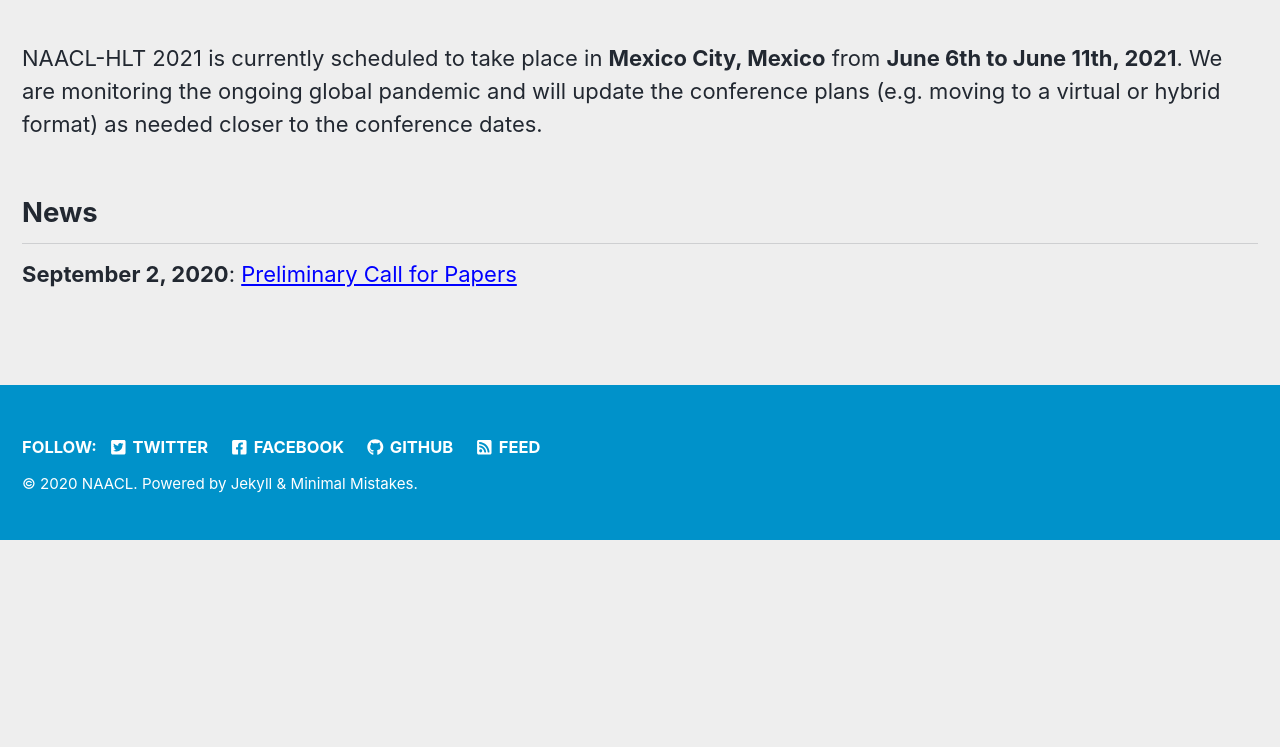
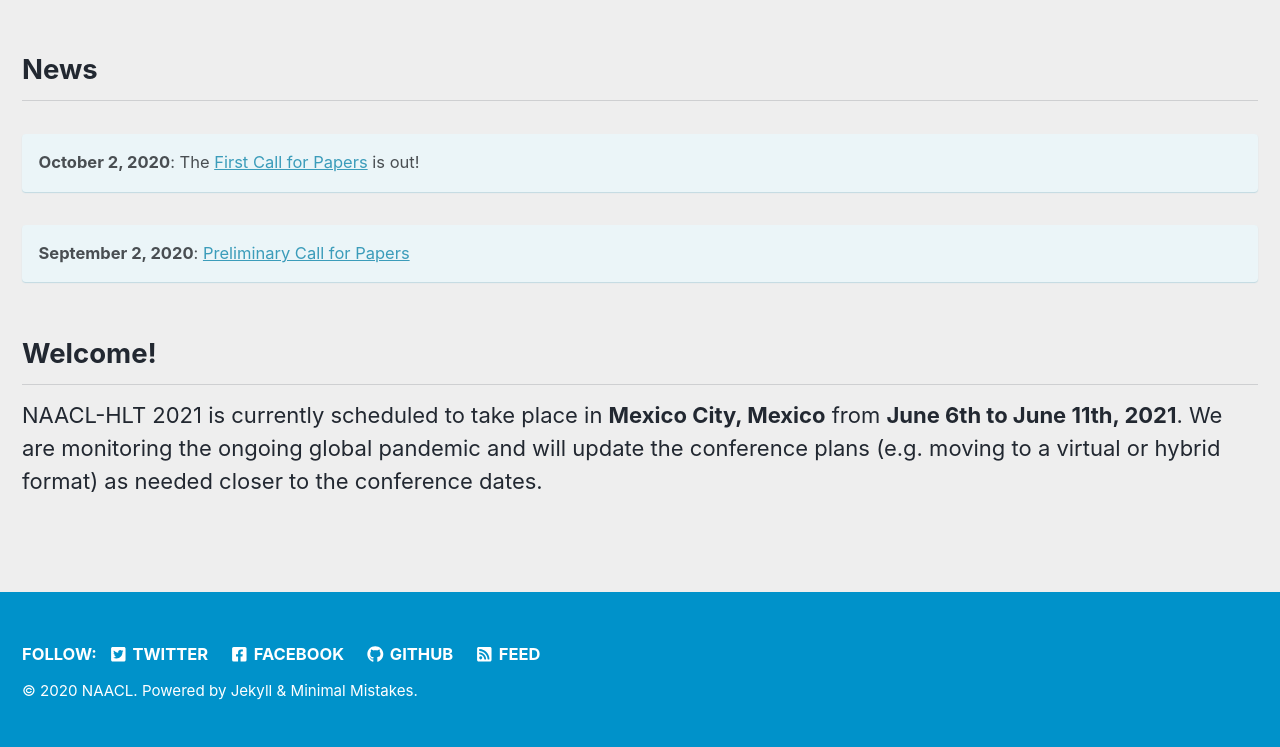
Before and after one commit to naacl-org/naacl-2021-website, a Jekyll site: the page built from _pages/home.md, in a window 1280 px wide. Shown: the part 458-1205 px from the top of the page. Built offline with Jekyll 4.4.1, drawn with Linux system fonts in a browser that asks for light colours; cached includes are drawn as plain includes; nearby versions of some CDN libraries; before the commit the page ends 998 px from its top, so only the background shows below that.

Commit message:
Added First call for papers to the News section on home page

```diff
--- a/_pages/home.md
+++ b/_pages/home.md
@@ -7,7 +7,15 @@
   caption: 'Photo by <a href="https://unsplash.com/@manuel_arroyo25">Manuel Arroyo</a> on <a href="http://www.unsplash.com">Unsplash</a>'
 excerpt: "<br/><br/>"
 ---
+
+## News
+
+**October 2, 2020**: The <a href="/calls/papers/">First Call for Papers</a> is out!
+{: .notice--info}
+
+**September 2, 2020**: <a href="/calls/papers/prelim">Preliminary Call for Papers</a>
+{: .notice--info}
+
+## Welcome!
+
 NAACL-HLT 2021 is currently scheduled to take place in **Mexico City, Mexico** from **June 6th to June 11th, 2021**. We are monitoring the ongoing global pandemic and will update the conference plans (e.g. moving to a virtual or hybrid format) as needed closer to the conference dates.
-
-<h2>News</h2>
-**September 2, 2020**: <a href="/calls/papers/">Preliminary Call for Papers</a>
```
